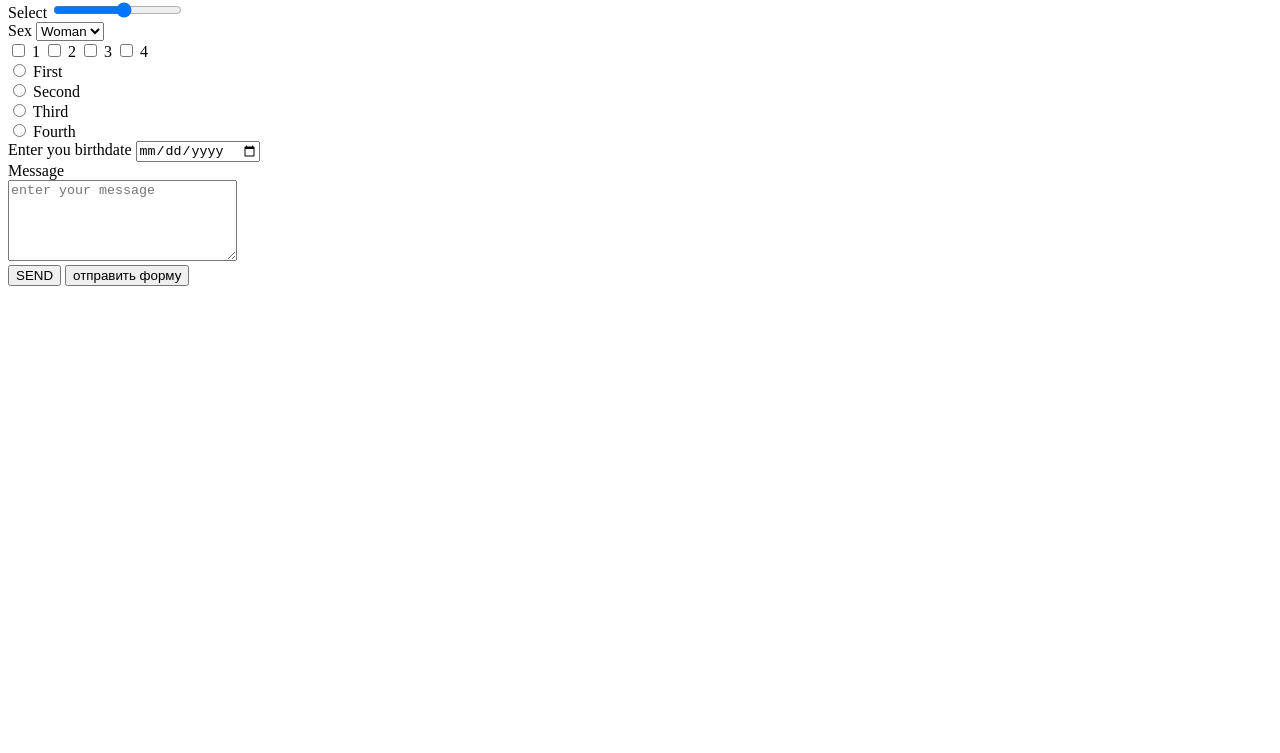
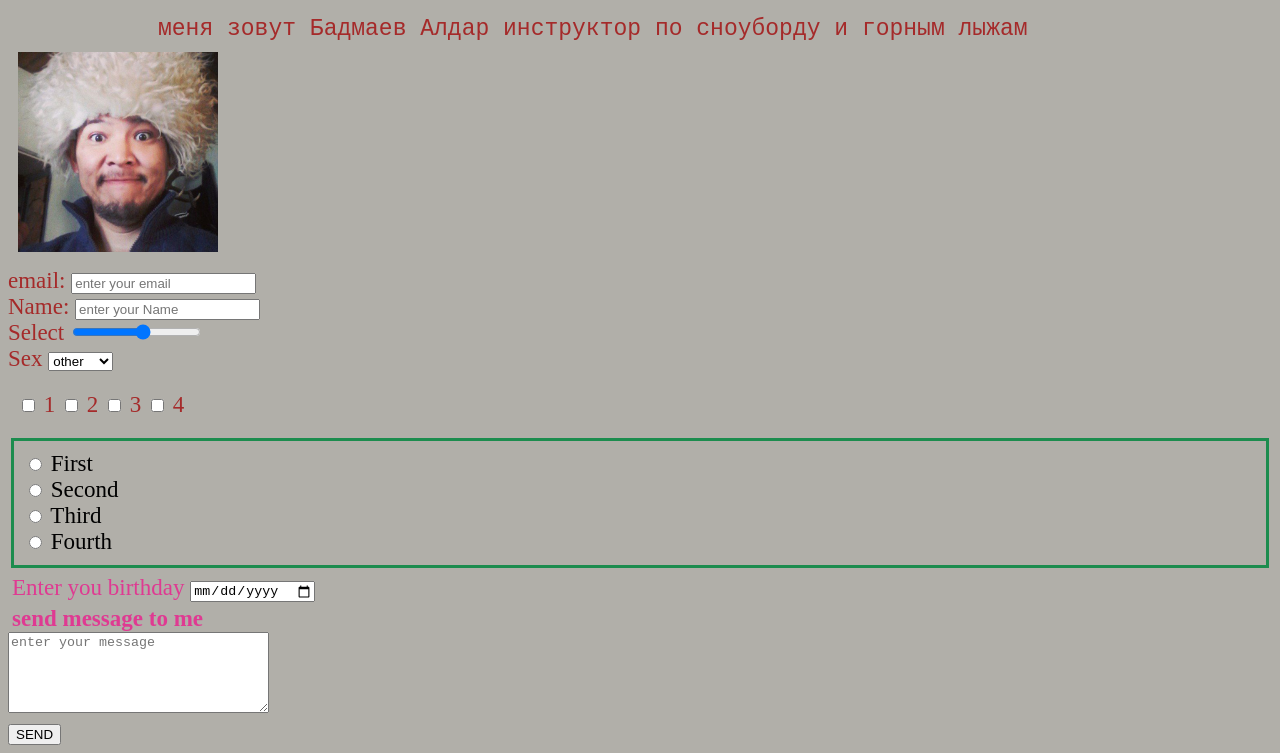
Before and after one commit to BADALDAR/js, a plain HTML site: page index.html in a window 1280 px wide. Shown: the part 122-875 px from the top of the page. Before the commit the page ends 800 px from the top, so only its background shows below. Drawn offline with Linux system fonts and the light colour scheme; a web font is replaced by a local one.

Commit message:
new version

```diff
--- /dev/null
+++ b/fonts.css
@@ -0,0 +1,10 @@
+@import url('https://fonts.googleapis.com/css2?family=Comfortaa:wght@300&family=Stalinist+One&display=swap');
+body {
+	font-family: Stalinist One, 'Times New Roman', Times, serif;
+}
+h1 {
+	font-family: Comfortaa;
+	text-decoration: overline underline;
+	line-height: 125%;
+	word-spacing: 10px;
+}
--- a/index.html
+++ b/index.html
@@ -4,12 +4,24 @@
 <head>
     <meta charset="UTF-8">
     <meta name="viewport" content="width=device-width, initial-scale=1.0">
+    <meta n>
     <title>HI there</title>
 </head>
 
 <body>
-    <h1>HI guys how are YOU doing</h1>
+    <link rel="stylesheet" href="styles.css">
+    <link rel="stylesheet" href="fonts.css">
 
+    <link rel="preconnect" href="https://fonts.googleapis.com">
+
+    <link rel="preconnect" href="https://fonts.gstatic.com" crossorigin>
+    <link href="https://fonts.googleapis.com/css2?family=Stalinist+One&display=swap" rel="stylesheet">
+
+    <h1>HI guys, how are YOU doing</h1>
+    <div class='info'>
+        меня зовут Бадмаев Алдар инструктор по сноуборду и горным лыжам
+    </div>
+    <img class='Photo' src='./like Khabib.jpg' width='200' alt="it`s me">
     <form>
         <div>
             <label for="mail">email:</label>
@@ -28,14 +40,13 @@
         <div>
             <label for="pol">Sex </label>
             <select id="pol">
-                <option value="m">Man</option>
-                <option value="w" selected>Woman</option>
-
+                <option value="m">woman</option>
+                <option value="w">man</option>
+                <option value="other" selected>other</option>
             </select>
         </div>
 
-
-
+        <div class='check'>
             <input type='checkbox' id=1 name='try'>
             <label for=1>1 </label>
             <input type='checkbox' id=2 name='try'>
@@ -44,8 +55,9 @@
             <label for=3>3 </label>
             <input type='checkbox' id=4 name='try'>
             <label for="4">4 </label>
+        </div>
+        <article id='art'>
 
-        <br>
             <input type='radio' id='r1' name='r'>
             <label for='r1'> First</label>
             <br>
@@ -58,21 +70,21 @@
             <br>
             <input type='radio' id='r4' name='r'>
             <label for='r4'> Fourth</label>
-        </div>
+        </article>
 
-        <div>
-            <label for="DB">Enter you birthdate</label>
+        <div class="bd">
+            <label for="DB">Enter you birthday</label>
             <input type='date' id='db'>
 
         </div>
         <div>
-            <label for="mess">Message</label>
+            <label class='bd bold' for="mess">send message to me</label>
             <br>
-            <textarea id='mess' cols=26 rows=5 placeholder="enter your message"></textarea>
+            <textarea id='mess' cols=30 rows=5 placeholder="enter your message"></textarea>
         </div>
 
         <input type='submit' value='SEND'>
-        <input type='button' value='отправить форму'>
+        <!-- <input type='button' value='отправить форму'> -->
     </form>
 
     <script src='./main.js'> </script>
--- a/main.js
+++ b/main.js
@@ -1 +1,11 @@
-console.log(2 + 3)
+// console.log('other')
+const students = [
+	{ name: 'Вероника', age: 34, sex: 'Ж', eq: 'snowboard', level: 3 },
+	{ name: 'Елена', age: 40, sex: 'Ж', level: 2, eq: 'ski', level: 2 },
+	{ name: 'Виталий', age: 42, sex: 'М', level: 3, eq: 'snowboard', level: 4 },
+]
+// FOR EACH
+// students.forEach(function (test) {
+// 	console.log(test)
+// })
+students.forEach(st => console.log(st.name + st.sex))
--- /dev/null
+++ b/styles.css
@@ -0,0 +1,38 @@
+h1 {
+	color: darkcyan;
+	letter-spacing: 1px;
+}
+body {
+	background-color: rgb(177, 175, 169);
+	font-size: 23px;
+	color: brown;
+}
+.info {
+	margin-top: 50px;
+	margin-left: 150px;
+	display: block;
+	font-family: 'Courier New', Courier, monospace;
+	@media (max-width: 600px) {
+		display: block;
+	}
+}
+.Photo {
+	/* display: flex; */
+	margin: 10px 40px 10px 10px;
+}
+article {
+	color: black;
+	margin: 3px;
+	padding: 10px;
+	border: 3px solid rgb(28, 140, 78);
+}
+.bd {
+	color: rgb(223, 58, 146);
+	padding: 4px;
+}
+.bold {
+	font-weight: bold;
+}
+.check {
+	margin: 20px 10px 20px;
+}
```
Also changed, not shown: like Khabib.jpg (added). Lines whose indentation alone changed are shown as unchanged.
